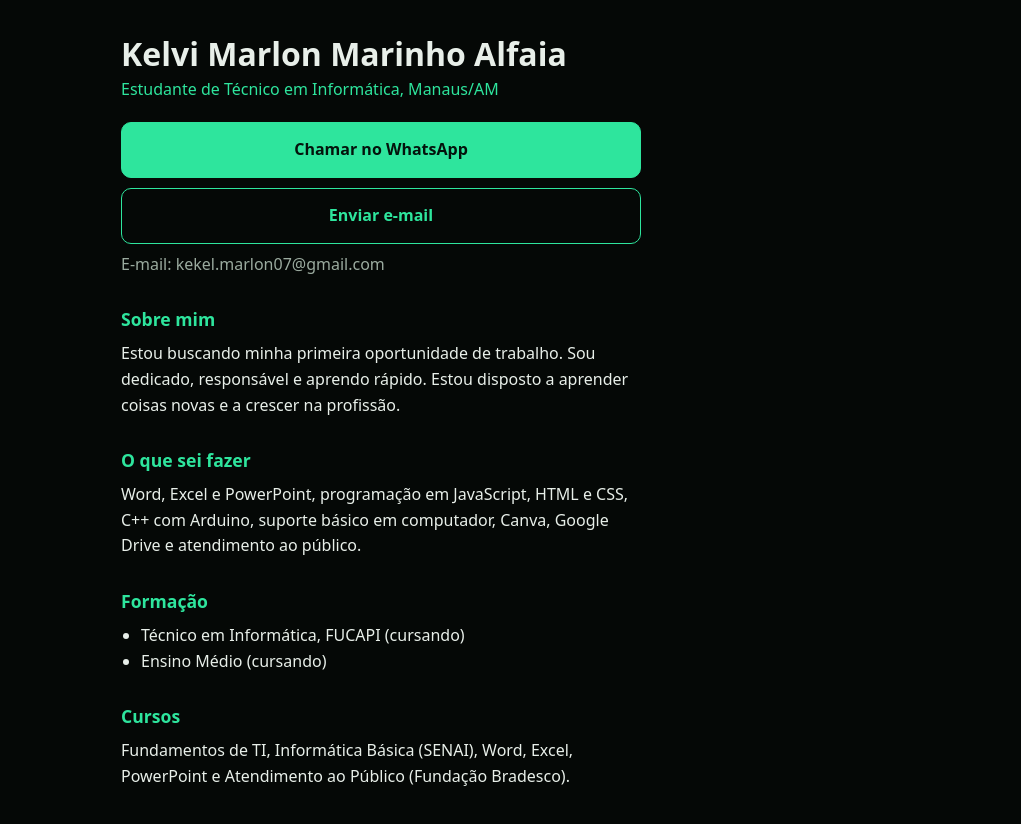
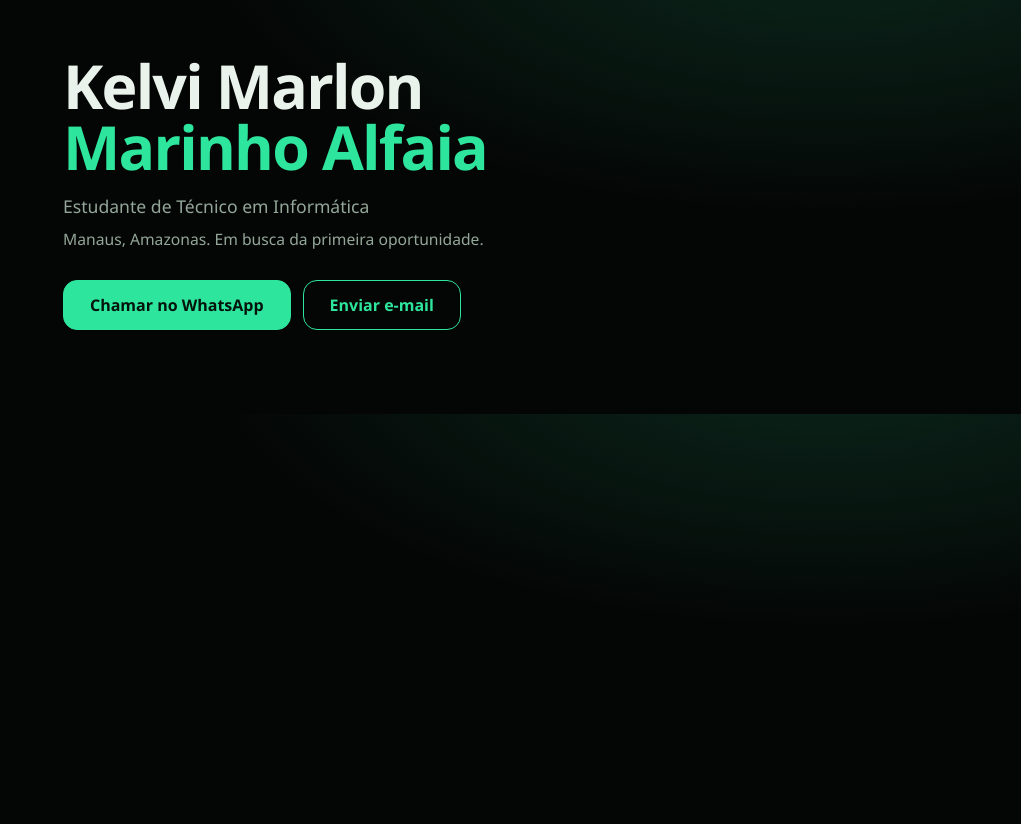
Before and after one commit to KekelDuProgama07/portif-lio., a plain HTML site: page index.html in a window 1280 px wide. Shown: the whole page, without its empty margins (259-1280 px from the left). After the commit the page ends 800 px from the top, so only its background shows below. Drawn offline with Linux system fonts and the light colour scheme.

Commit message:
Revamp index.html with new styles and content
Updated styles and structure for improved layout and readability.

```diff
--- a/index.html
+++ b/index.html
@@ -5,47 +5,50 @@
 <meta name="viewport" content="width=device-width, initial-scale=1, viewport-fit=cover">
 <title>Kelvi Marlon | Portfólio</title>
 <style>
-:root{color-scheme:dark;box-sizing:border-box;padding-top:env(safe-area-inset-top,0px);padding-bottom:env(safe-area-inset-bottom,0px);--bg:#050806;--line:#1d2a21;--text:#e8efe9;--muted:#9bab9f;--green:#2ee59d;--ink:#04130c}
+:root{color-scheme:dark;box-sizing:border-box;padding-top:env(safe-area-inset-top,0px);padding-bottom:env(safe-area-inset-bottom,0px);--bg:#040605;--panel:#0b110d;--line:#1b2a20;--text:#eaf2ec;--muted:#93a699;--green:#2ee59d;--ink:#03140c}
 *,*:before,*:after{box-sizing:inherit}
-body{margin:0;background:var(--bg);color:var(--text);font-family:system-ui,-apple-system,"Segoe UI",Roboto,sans-serif;line-height:1.6}
-main{max-width:560px;margin:0 auto;padding:36px 20px 48px}
-h1{font-size:2rem;line-height:1.15;margin:0 0 4px}
-.role{color:var(--green);margin:0 0 20px}
-h2{font-size:1.1rem;margin:28px 0 8px;color:var(--green)}
-p,ul{margin:0 0 8px}
-ul{padding-left:20px}
-.btns{display:grid;gap:10px;margin:20px 0 8px}
-.btn{display:block;text-align:center;padding:14px;border-radius:10px;font-weight:600;font-size:1rem;text-decoration:none;border:1px solid var(--green);color:var(--green)}
+html{scroll-behavior:smooth}
+body{margin:0;background:radial-gradient(900px 420px at 85% -80px,rgba(46,229,157,.16),transparent 70%),var(--bg);color:var(--text);font-family:"Segoe UI",system-ui,-apple-system,Roboto,sans-serif;line-height:1.65}
+main{max-width:680px;margin:0 auto;padding:56px 22px 48px}
+.hero{padding-bottom:36px}
+.avatar{width:64px;height:64px;border-radius:18px;background:var(--green);color:var(--ink);display:grid;place-items:center;font-size:1.7rem;font-weight:800;margin-bottom:24px;box-shadow:0 0 0 6px rgba(46,229,157,.12)}
+h1{font-size:clamp(2.4rem,11vw,3.8rem);line-height:1;margin:0 0 14px;letter-spacing:-.03em;font-weight:800}
+h1 .sur{display:block;color:var(--green)}
+.role{font-size:1.1rem;color:var(--muted);margin:0 0 6px}
+.place{color:var(--muted);margin:0 0 28px;font-size:.98rem}
+.btns{display:flex;flex-wrap:wrap;gap:12px}
+.btn{display:inline-flex;align-items:center;justify-content:center;min-height:50px;padding:0 26px;border-radius:14px;font-weight:700;font-size:1rem;text-decoration:none;border:1.5px solid var(--green);color:var(--green);transition:transform .15s,background .15s}
 .btn.main{background:var(--green);color:var(--ink)}
-.muted{color:var(--muted)}
-a{color:var(--green)}
+.btn:hover{transform:translateY(-2px)}
+.btn:focus-visible,a:focus-visible{outline:3px solid #fff;outline-offset:3px}
+section{background:var(--panel);border:1px solid var(--line);border-left:4px solid var(--green);border-radius:16px;padding:24px 22px;margin-top:18px}
+h2{font-size:1.25rem;margin:0 0 14px;letter-spacing:-.01em}
+p{margin:0}
+.group{margin-top:16px}
+.group:first-of-type{margin-top:0}
+h3{font-size:.95rem;font-weight:600;color:var(--muted);margin:0 0 8px}
+.chips{display:flex;flex-wrap:wrap;gap:8px;list-style:none;margin:0;padding:0}
+.chips li{padding:7px 14px;border-radius:999px;background:rgba(46,229,157,.09);border:1px solid rgba(46,229,157,.28);font-size:.95rem}
+.items{list-style:none;margin:0;padding:0}
+.items li{padding:12px 0;border-top:1px solid var(--line)}
+.items li:first-child{border-top:0;padding-top:0}
+.items li:last-child{padding-bottom:0}
+.items b{display:block}
+.items span{color:var(--muted);font-size:.95rem}
+.contact{text-align:center;padding:30px 22px}
+.contact p{color:var(--muted);margin-bottom:18px}
+.contact .btns{justify-content:center}
+.mail{margin-top:16px;color:var(--muted);font-size:.95rem;word-break:break-all}
+@media (prefers-reduced-motion:reduce){*{transition:none!important}.btn:hover{transform:none}}
 </style>
 </head>
 <body>
 <main>
-<h1>Kelvi Marlon Marinho Alfaia</h1>
-<p class="role">Estudante de Técnico em Informática, Manaus/AM</p>
-
+<header class="hero">
+<h1>Kelvi Marlon<span class="sur">Marinho Alfaia</span></h1>
+<p class="role">Estudante de Técnico em Informática</p>
+<p class="place">Manaus, Amazonas. Em busca da primeira oportunidade.</p>
 <div class="btns">
 <a class="btn main" href="https://wa.me/5592986057036" target="_blank" rel="noopener">Chamar no WhatsApp</a>
 <a class="btn" href="https://mail.google.com/mail/?view=cm&fs=1&to=kekel.marlon07@gmail.com" target="_blank" rel="noopener">Enviar e-mail</a>
 </div>
-<p class="muted">E-mail: kekel.marlon07@gmail.com</p>
-
-<h2>Sobre mim</h2>
-<p>Estou buscando minha primeira oportunidade de trabalho. Sou dedicado, responsável e aprendo rápido. Estou disposto a aprender coisas novas e a crescer na profissão.</p>
-
-<h2>O que sei fazer</h2>
-<p>Word, Excel e PowerPoint, programação em JavaScript, HTML e CSS, C++ com Arduino, suporte básico em computador, Canva, Google Drive e atendimento ao público.</p>
-
-<h2>Formação</h2>
-<ul>
-<li>Técnico em Informática, FUCAPI (cursando)</li>
-<li>Ensino Médio (cursando)</li>
-</ul>
-
-<h2>Cursos</h2>
-<p>Fundamentos de TI, Informática Básica (SENAI), Word, Excel, PowerPoint e Atendimento ao Público (Fundação Bradesco).</p>
-</main>
-</body>
-</html>
```
